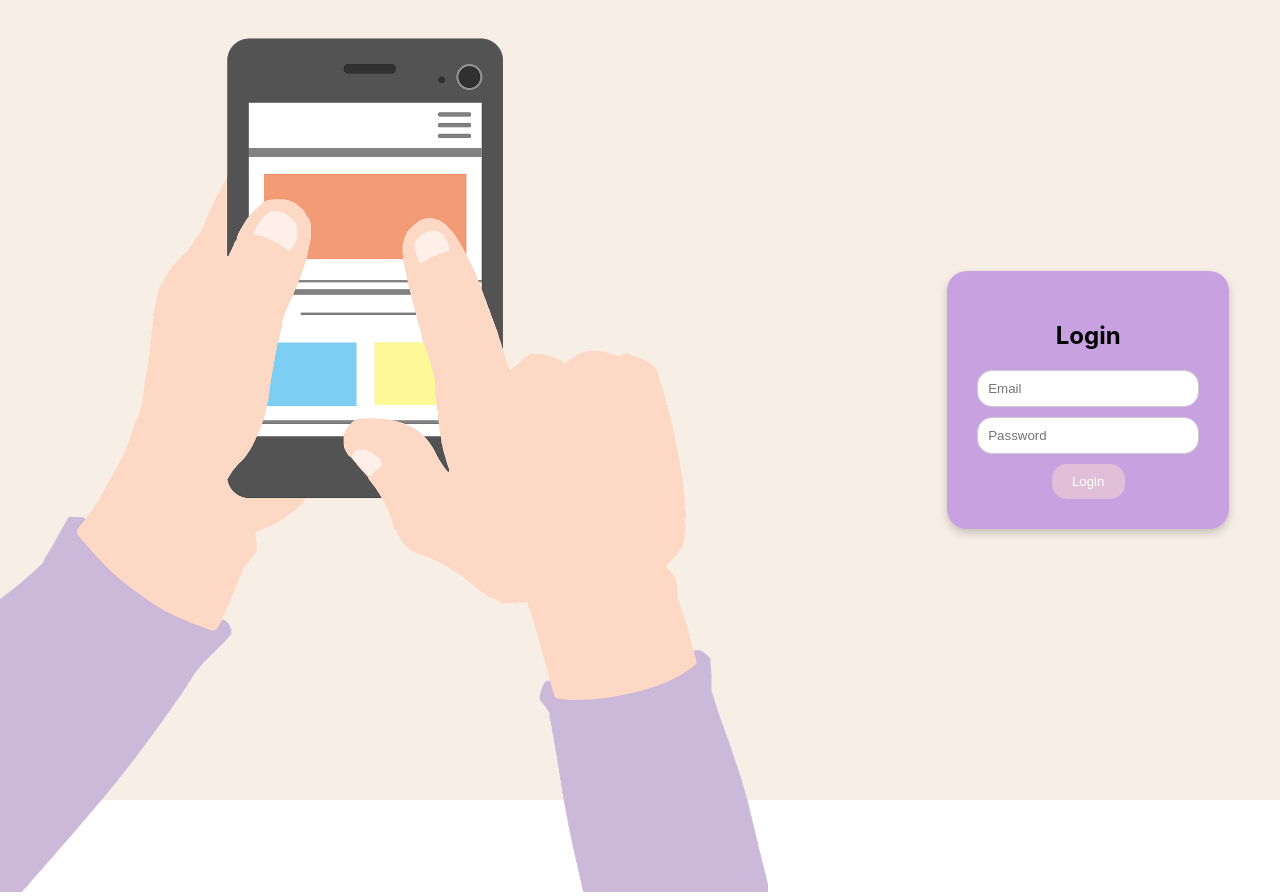
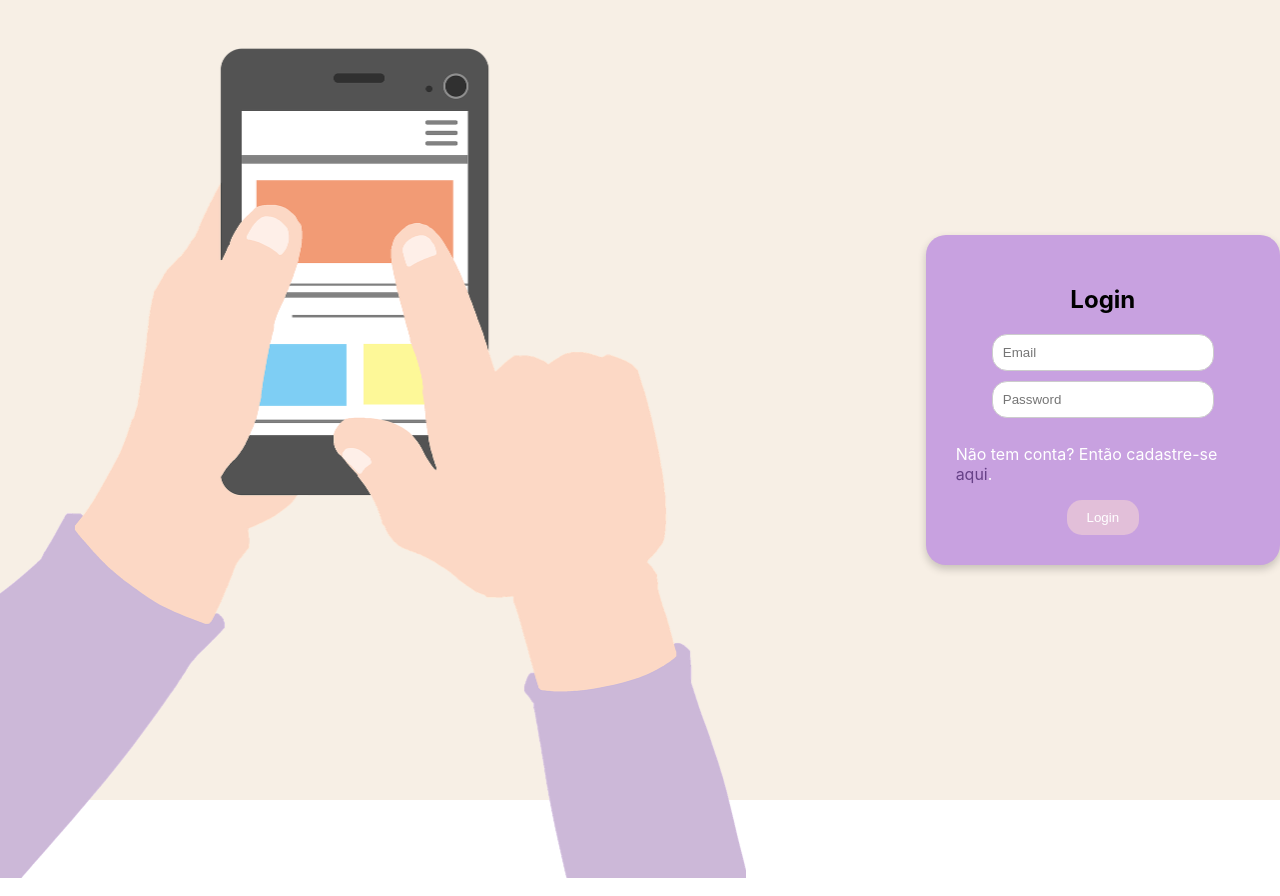
Before and after one commit to karenCLima/react_multi-app, a React (Vite) app: page /login in a window 1280 px wide. Built offline with nearby package versions, Linux system fonts and the light colour scheme; the HTML template or start-up script is replaced by a standard one.

Commit message:
feat: adding link to signup in login

```diff
--- a/src/Pages/Login.jsx
+++ b/src/Pages/Login.jsx
@@ -2,7 +2,7 @@ import axios from 'axios';
 import { useState } from 'react'; // Importa o hook useState do React
 import styled from 'styled-components'; // Importa styled-components para estilizar os componentes
 import { useAuth } from '../context/AuthProvider';
-import { useNavigate } from 'react-router-dom';
+import { useNavigate, Link } from 'react-router-dom';
 import imagem_login from '../imagens/imagem_login.png'
 
 // Define o estilo do container principal do login
@@ -43,6 +43,19 @@ const Input = styled.input`
   border-radius: 15px;
   width: 200px;
 `;
+
+//Define o estilo do paragrafo de aviso
+const Message = styled.p`
+  color:white;
+`
+
+
+//Define o estilo do span
+const Span = styled.span`
+  color:var(--quaternary-color);
+  cursor:pointer;
+  text-decoration:none;
+`
 
 // Define o estilo do botão
 const Button = styled.button`
@@ -124,6 +137,7 @@ const Login = () => {
           onChange={(e) => setPassword(e.target.value)} // Atualiza o estado password conforme o usuário digita
           placeholder="Password" // Placeholder do campo de entrada
         />
+        <Message>Não tem conta? Então cadastre-se <Link to="/signup" style={{textDecoration:'none'}}><Span>aqui</Span></Link>.</Message>
         <Button type="submit">Login</Button> {/* Botão que envia o formulário */}
       </LoginForm>
     </LoginContainer>
```
